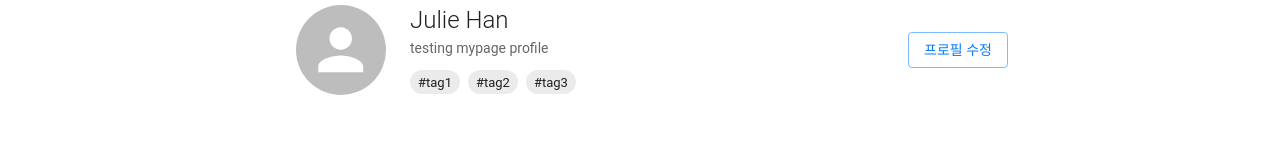
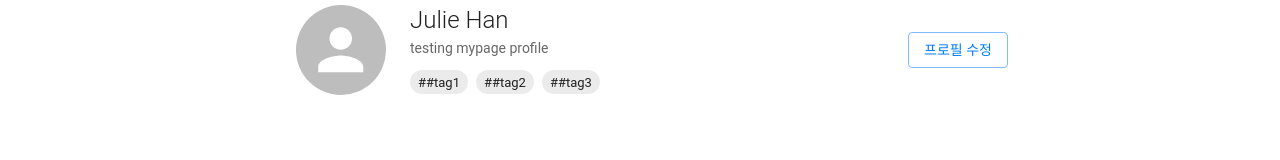
Before and after one commit to TEAM-ChillVibe/chillvibe-frontend, a React (Create React App) app: page /my-page in a window 1280 px wide. Shown: the part 263-423 px from the top of the page. Built offline with nearby package versions, Linux system fonts and the light colour scheme.

Commit message:
feat: hashtag chips 리스트 컴포넌트 추가

```diff
--- /dev/null
+++ b/src/components/common/HashtagChips.jsx
@@ -0,0 +1,31 @@
+import { Box, Chip } from '@mui/material';
+import { useNavigate } from 'react-router-dom';
+
+const HashtagChips = ({ hashtags }) => {
+  const navigate = useNavigate();
+
+  const handleChipClick = tagId => {
+    navigate(`all-tags/${tagId}`);
+  };
+  return (
+    <Box
+      sx={{
+        display: 'flex', // 수평 or 수직으로 정렬
+        flexWrap: 'wrap', // 너비가 넘치면 다음줄로
+        gap: 1,
+        mt: 1,
+      }}
+    >
+      {hashtags.map((hashtag, index) => (
+        <Chip
+          key={hashtag.id}
+          label={`#${hashtag}`}
+          size="small"
+          onClick={() => handleChipClick(hashtag.id)}
+        />
+      ))}
+    </Box>
+  );
+};
+
+export default HashtagChips;
--- a/src/components/common/ListItem/PlaylistListItemMini.jsx
+++ b/src/components/common/ListItem/PlaylistListItemMini.jsx
@@ -1,5 +1,4 @@
 import { Box, Typography } from '@mui/material';
-import albumSample from '../albumSample.jpeg';
 import { useNavigate } from 'react-router-dom';
 
 function PlaylistListItemMini({ playlist }) {
@@ -41,6 +40,7 @@ function PlaylistListItemMini({ playlist }) {
           >
             <img
               src={url}
+              alt={index}
               style={{ width: '100%', height: '100%', objectFit: 'cover' }}
             />
           </Box>
--- a/src/components/common/ListItem/PostListItem.jsx
+++ b/src/components/common/ListItem/PostListItem.jsx
@@ -1,7 +1,8 @@
-import { Avatar, Box, Chip, Typography } from '@mui/material';
+import { Avatar, Box, Typography } from '@mui/material';
 import FavoriteIcon from '@mui/icons-material/Favorite';
 import albumSample from '../albumSample.jpeg';
 import { useNavigate } from 'react-router-dom';
+import HashtagChips from '../HashtagChips';
 
 function PostListItem({ post }) {
   const { id, title, createdAt, trackCount, hashtags, user, likes } = post;
@@ -68,11 +69,7 @@ function PostListItem({ post }) {
         <Typography variant="body2" sx={{ mb: 1 }}>
           트랙 {trackCount}개
         </Typography>
-        <Box sx={{ display: 'flex', flexWrap: 'wrap', gap: 1 }}>
-          {hashtags.map(hashtags => (
-            <Chip key={hashtags} label={hashtags} size="small" />
-          ))}
-        </Box>
+        <HashtagChips hashtags={hashtags} />
       </Box>
       <Box
         sx={{
--- a/src/components/common/ListItem/PostListItemMini.jsx
+++ b/src/components/common/ListItem/PostListItemMini.jsx
@@ -1,5 +1,6 @@
-import { Box, Chip, Typography } from '@mui/material';
+import { Box, Typography } from '@mui/material';
 import albumSample from '../albumSample.jpeg';
+import HashtagChips from '../HashtagChips';
 
 function PostListItemMini({ post }) {
   const { title, hashtags, user } = post;
@@ -44,11 +45,7 @@ function PostListItemMini({ post }) {
           {title}
         </Typography>
         <Typography variant="body2">{user.name}</Typography>
-        <Box sx={{ display: 'flex', flexWrap: 'wrap', gap: 1, mt: 0.5 }}>
-          {hashtags.map(hashtags => (
-            <Chip key={hashtags} label={hashtags} size="small" />
-          ))}
-        </Box>
+        <HashtagChips hashtags={hashtags} />
       </Box>
     </Box>
   );
--- a/src/components/common/UserProfile.jsx
+++ b/src/components/common/UserProfile.jsx
@@ -1,5 +1,6 @@
-import { Avatar, Box, Chip, Typography } from '@mui/material';
+import { Avatar, Box, Typography } from '@mui/material';
 import { useNavigate } from 'react-router-dom';
+import HashtagChips from './HashtagChips';
 
 function UserProfile({ user }) {
   const { id, nickname, introduction, hashtags } = user;
@@ -48,18 +49,7 @@ function UserProfile({ user }) {
         <Typography variant="body2" color="text.secondary">
           {introduction}
         </Typography>
-        <Box
-          sx={{
-            display: 'flex',
-            flexWrap: 'wrap',
-            gap: 1,
-            mt: 1,
-          }}
-        >
-          {hashtags.map(hashtag => (
-            <Chip key={hashtag} label={hashtag} size="small" />
-          ))}
-        </Box>
+        <HashtagChips hashtags={hashtags} />
       </Box>
     </Box>
   );
--- a/src/pages/temp/TestPage.jsx
+++ b/src/pages/temp/TestPage.jsx
@@ -74,7 +74,7 @@ function TestPage() {
     id: 1,
     nickname: 'Julie Han',
     introduction: 'testing userprofile now',
-    hashtags: ['#tag1', '#tag2', '#tag3'],
+    hashtags: ['tag1', 'tag2', 'tag3'],
   };
 
   // Track List
@@ -117,7 +117,7 @@ function TestPage() {
       title: '여름밤 드라이브 플레이리스트',
       date: '2024년 7월 25일',
       trackCount: 15,
-      hashtags: ['#팝', '#여름', '#드라이브'],
+      hashtags: ['팝', '여름', '드라이브'],
       user: {
         id: 2,
         name: 'Alice',
@@ -130,7 +130,7 @@ function TestPage() {
       title: '집중력 향상을 위한 클래식 음악',
       date: '2024년 7월 20일',
       trackCount: 8,
-      hashtags: ['#클래식', '#집중', '#공부'],
+      hashtags: ['클래식', '집중', '공부'],
       user: {
         id: 3,
         name: 'Bob',
```
